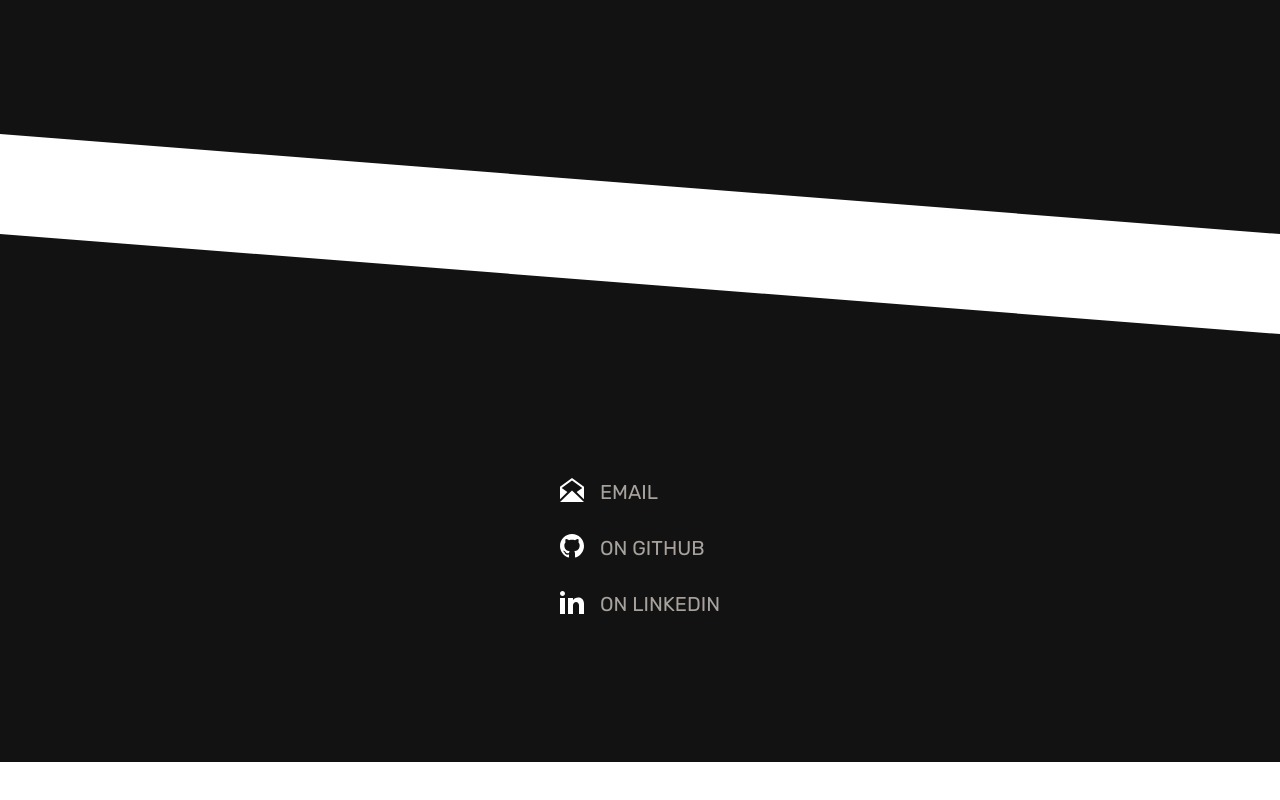
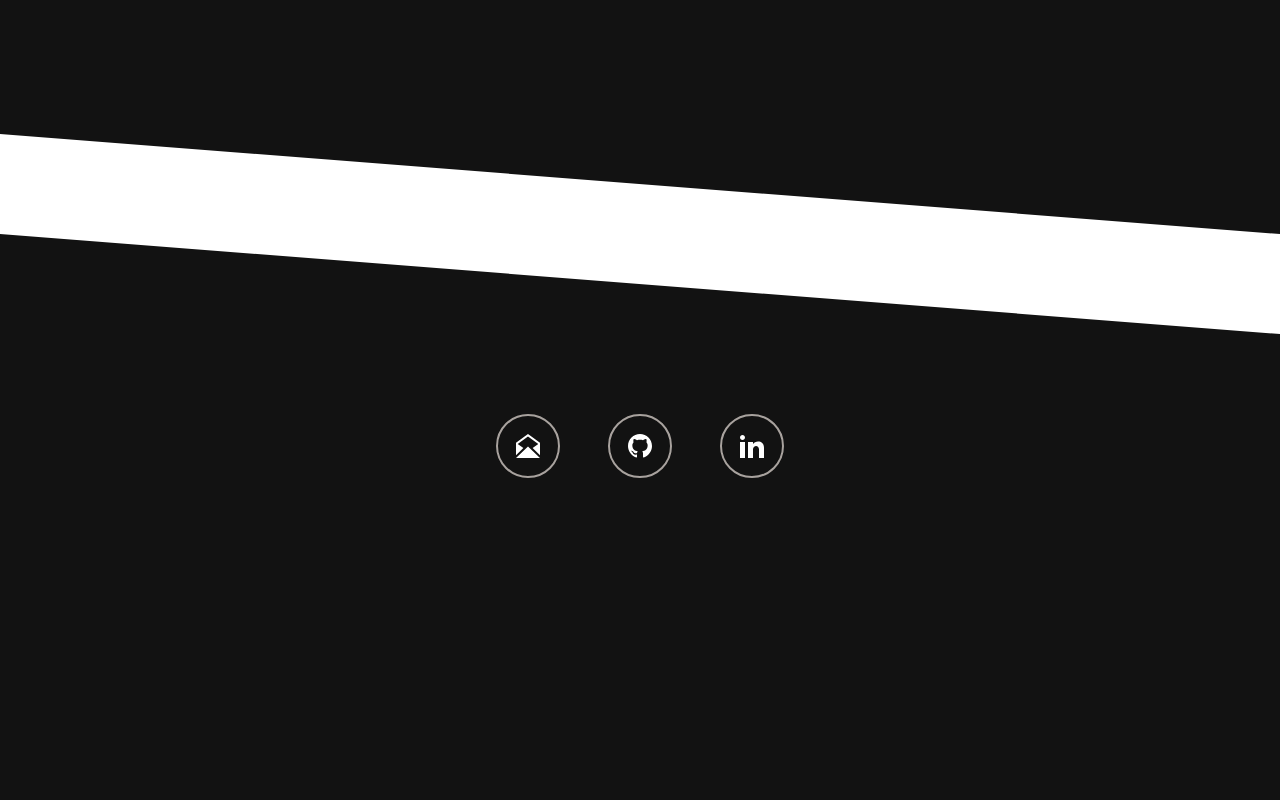
Before and after one commit to robertjosephwayne/personal-website, an Angular app: page / in a window 1280 px wide. Shown: the part 522-1322 px from the top of the page. Before the commit the page ends 1284 px from the top, so only its background shows below. Built offline with nearby package versions, Linux system fonts and the light colour scheme; what @ngrx/store would draw is missing.

Commit message:
Remove text from contact details, change to circle buttons

```diff
--- a/src/app/components/call-to-action/call-to-action.component.html
+++ b/src/app/components/call-to-action/call-to-action.component.html
@@ -1,10 +1,9 @@
-<div class="clipped-top bg-darkGray">
-  <div class="flex flex-col align-center justify-center py-36">
-    <div class="grid">
-      <div class="place-self-center">
-        <ul class="text-gray-400">
-          <li class="flex space-x-4 mb-7">
-            <span>
+<div class="clipped-top bg-darkGray h-full">
+  <div class="flex justify-center space-x-12 py-20">
+    <a href="mailto:robertjwayne@gmail.com" target="_blank">
+      <span
+        class="inline-flex justify-center items-center bg-transparent border-2 border-gray-400 rounded-full w-16 h-16 transition-all duration-300 ease-in-out hover:border-white hover:bg-white group"
+      >
         <svg
           xmlns="http://www.w3.org/2000/svg"
           width="24"
@@ -12,20 +11,17 @@
           viewBox="0 0 24 24"
         >
           <path
-                  fill="white"
+            class="text-white fill-current group-hover:text-darkGray transition-all duration-300 ease-in-out"
             d="M.026 24l11.974-11.607 11.974 11.607h-23.948zm11.964-23.961l-11.99 8.725v12.476l7.352-7.127-5.653-4.113 10.291-7.488 10.309 7.488-5.655 4.108 7.356 7.132v-12.476l-12.01-8.725z"
           />
         </svg>
       </span>
-            <!-- <img class="inline" src="../../../assets/mail/email-5-32.ico" /> -->
-            <a
-              href="mailto:robertjwayne@gmail.com"
-              class="hover:text-white text-xl transition-all duration-300 ease-in-out"
-              >EMAIL</a
+    </a>
+
+    <a href="https://github.com/robertjosephwayne" target="_blank">
+      <span
+        class="inline-flex justify-center items-center bg-transparent border-2 border-gray-400 rounded-full w-16 h-16 transition-all duration-300 ease-in-out hover:border-white hover:bg-white group"
       >
-          </li>
-          <li class="flex space-x-4 mb-7">
-            <span>
         <svg
           xmlns="http://www.w3.org/2000/svg"
           width="24"
@@ -33,20 +29,17 @@
           viewBox="0 0 24 24"
         >
           <path
-                  fill="white"
+            class="text-white fill-current group-hover:text-darkGray transition-all duration-300 ease-in-out"
             d="M12 0c-6.626 0-12 5.373-12 12 0 5.302 3.438 9.8 8.207 11.387.599.111.793-.261.793-.577v-2.234c-3.338.726-4.033-1.416-4.033-1.416-.546-1.387-1.333-1.756-1.333-1.756-1.089-.745.083-.729.083-.729 1.205.084 1.839 1.237 1.839 1.237 1.07 1.834 2.807 1.304 3.492.997.107-.775.418-1.305.762-1.604-2.665-.305-5.467-1.334-5.467-5.931 0-1.311.469-2.381 1.236-3.221-.124-.303-.535-1.524.117-3.176 0 0 1.008-.322 3.301 1.23.957-.266 1.983-.399 3.003-.404 1.02.005 2.047.138 3.006.404 2.291-1.552 3.297-1.23 3.297-1.23.653 1.653.242 2.874.118 3.176.77.84 1.235 1.911 1.235 3.221 0 4.609-2.807 5.624-5.479 5.921.43.372.823 1.102.823 2.222v3.293c0 .319.192.694.801.576 4.765-1.589 8.199-6.086 8.199-11.386 0-6.627-5.373-12-12-12z"
           />
         </svg>
       </span>
-            <a
-              href="https://github.com/robertjosephwayne"
-              target="_blank"
-              class="hover:text-white text-xl transition-all duration-300 ease-in-out"
-              >ON GITHUB</a
+    </a>
+
+    <a href="https://www.linkedin.com/in/robertjosephwayne" target="_blank">
+      <span
+        class="inline-flex justify-center items-center bg-transparent border-2 border-gray-400 rounded-full w-16 h-16 transition-all duration-300 ease-in-out hover:border-white hover:bg-white group"
       >
-          </li>
-          <li class="flex space-x-4">
-            <span>
         <svg
           xmlns="http://www.w3.org/2000/svg"
           width="24"
@@ -54,20 +47,11 @@
           viewBox="0 0 24 24"
         >
           <path
-                  fill="white"
+            class="text-white fill-current group-hover:text-darkGray transition-all duration-300 ease-in-out"
             d="M4.98 3.5c0 1.381-1.11 2.5-2.48 2.5s-2.48-1.119-2.48-2.5c0-1.38 1.11-2.5 2.48-2.5s2.48 1.12 2.48 2.5zm.02 4.5h-5v16h5v-16zm7.982 0h-4.968v16h4.969v-8.399c0-4.67 6.029-5.052 6.029 0v8.399h4.988v-10.131c0-7.88-8.922-7.593-11.018-3.714v-2.155z"
           />
         </svg>
       </span>
-            <a
-              href="https://www.linkedin.com/in/robertjosephwayne"
-              target="_blank"
-              class="hover:text-white text-xl transition-all duration-300 ease-in-out"
-              >ON LINKEDIN</a
-            >
-          </li>
-        </ul>
+    </a>
   </div>
 </div>
-  </div>
-</div>
```
Lines whose indentation alone changed are shown as unchanged.
